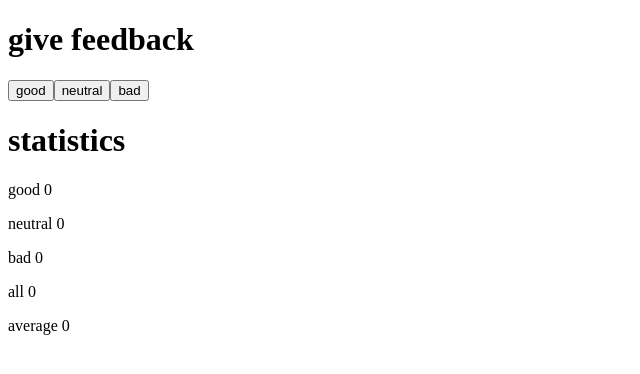
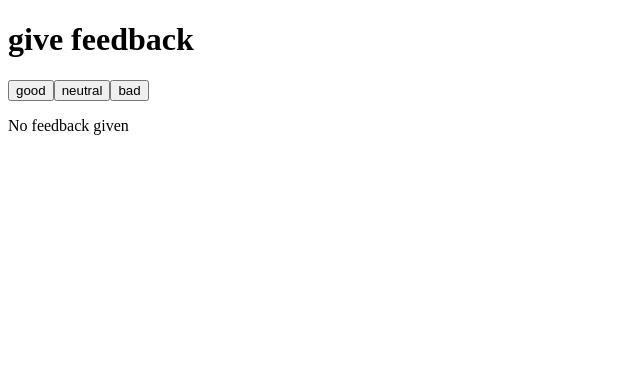
Before and after one commit to vjohndo/full-stack-open, a React (Create React App) app in the folder part01/unicafe/: page / in a window 1280 px wide. Shown: the top 374 px of the page, without its empty margins (0-640 px from the left). Built offline with nearby package versions, Linux system fonts and the light colour scheme.

Commit message:
[Part01] ex 1.9 complete

```diff
--- a/part01/unicafe/src/App.js
+++ b/part01/unicafe/src/App.js
@@ -12,6 +12,10 @@ const Statistics = ({good, neutral, bad}) => {
     }
 
     return (good*1 + bad*-1) / (good + bad + neutral)
+  }
+
+  if (calculateTotal() === 0) {
+    return <p>No feedback given</p>
   }
 
   return (
```
